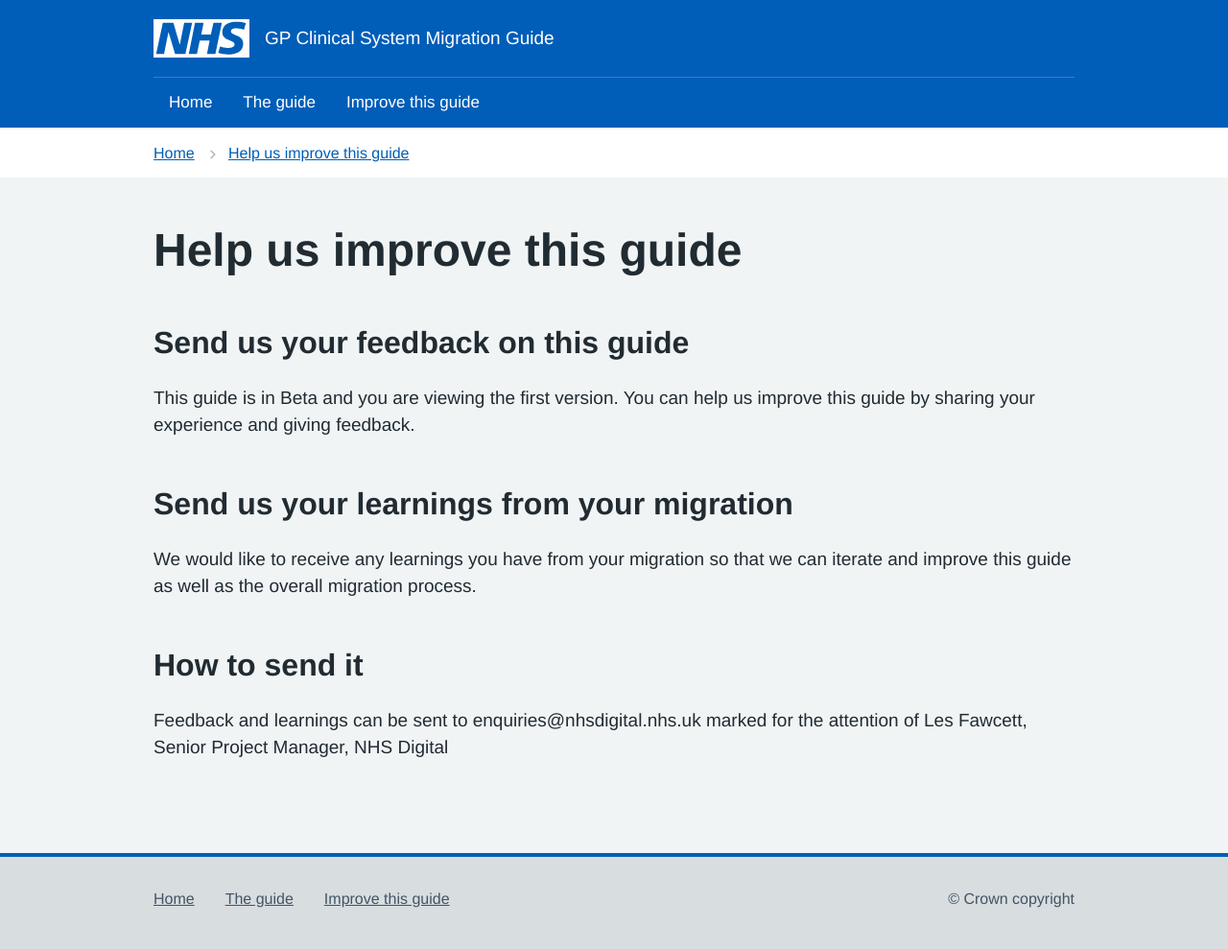
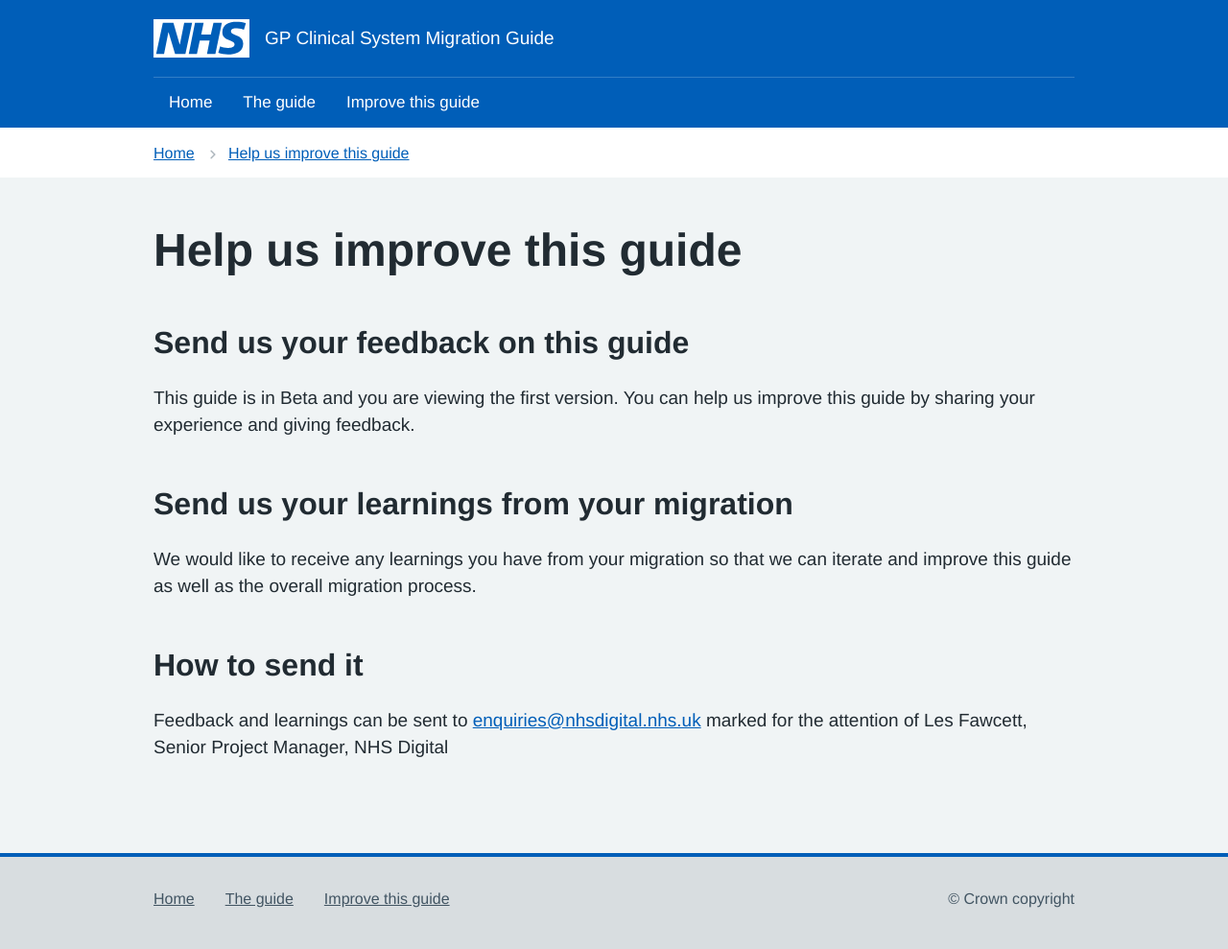
Before and after one commit to nhsconnect/prm-practice-migration, a Jekyll site: the page built from improve-this-guide.md, in a window 1280 px wide. Shown: the whole page at 96% size. Built offline with Jekyll 4.4.1, drawn with Linux system fonts in a browser that asks for light colours; some web fonts are replaced; part of the change alters nothing that is shown.

```diff
--- a/improve-this-guide.md
+++ b/improve-this-guide.md
@@ -16,4 +16,4 @@ We would like to receive any learnings you have from your migration so that we c
 
 ## How to send it
 
-Feedback and learnings can be sent to enquiries@nhsdigital.nhs.uk marked for the attention of Les Fawcett, Senior Project Manager, NHS Digital
+Feedback and learnings can be sent to <a href="mailto:enquiries@nhsdigital.nhs.uk?subject=Practice%20migration%20feedback%20-%20FAO%20Les%20Fawcett,%20NHS%20Digital&body=For%20the%20attention%20of%20Les%20Fawcett,%20Senior%20Project%20Manager,%20NHS Digital">enquiries@nhsdigital.nhs.uk</a> marked for the attention of Les Fawcett, Senior Project Manager, NHS Digital
```
